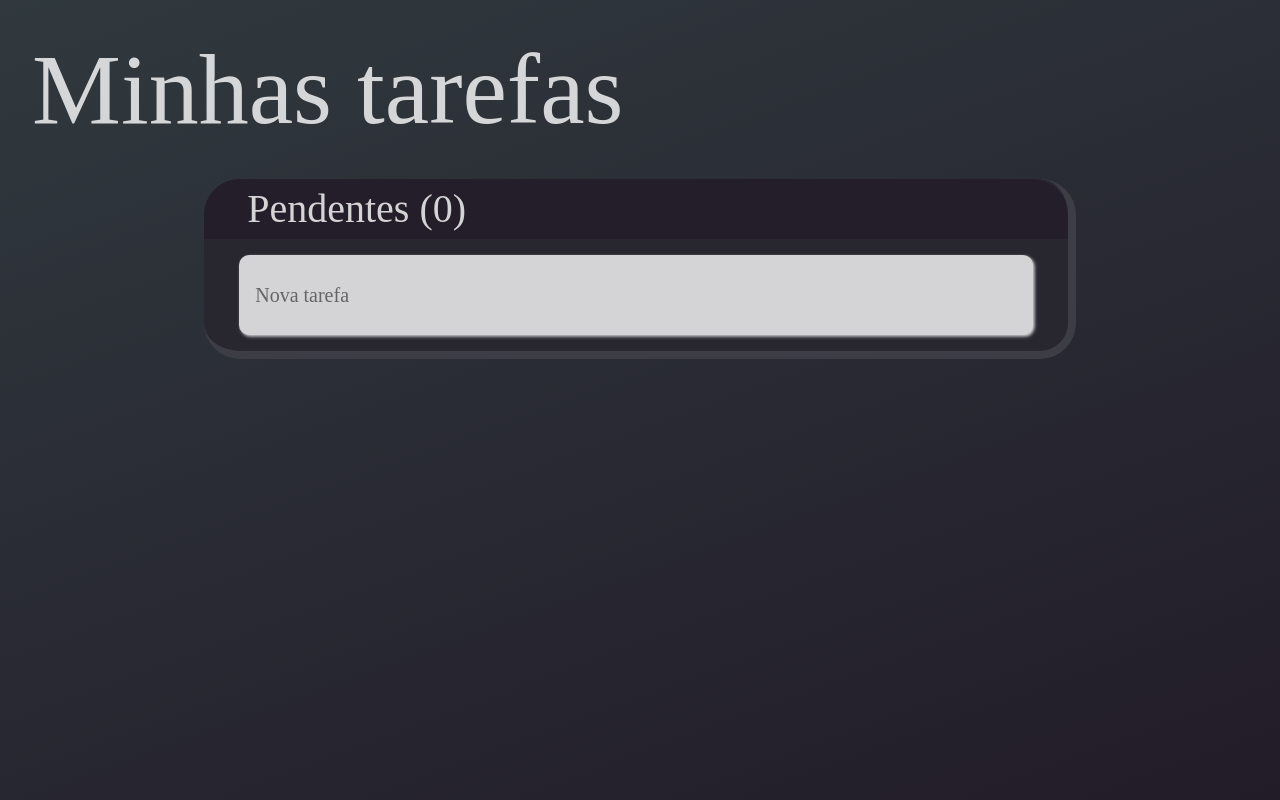
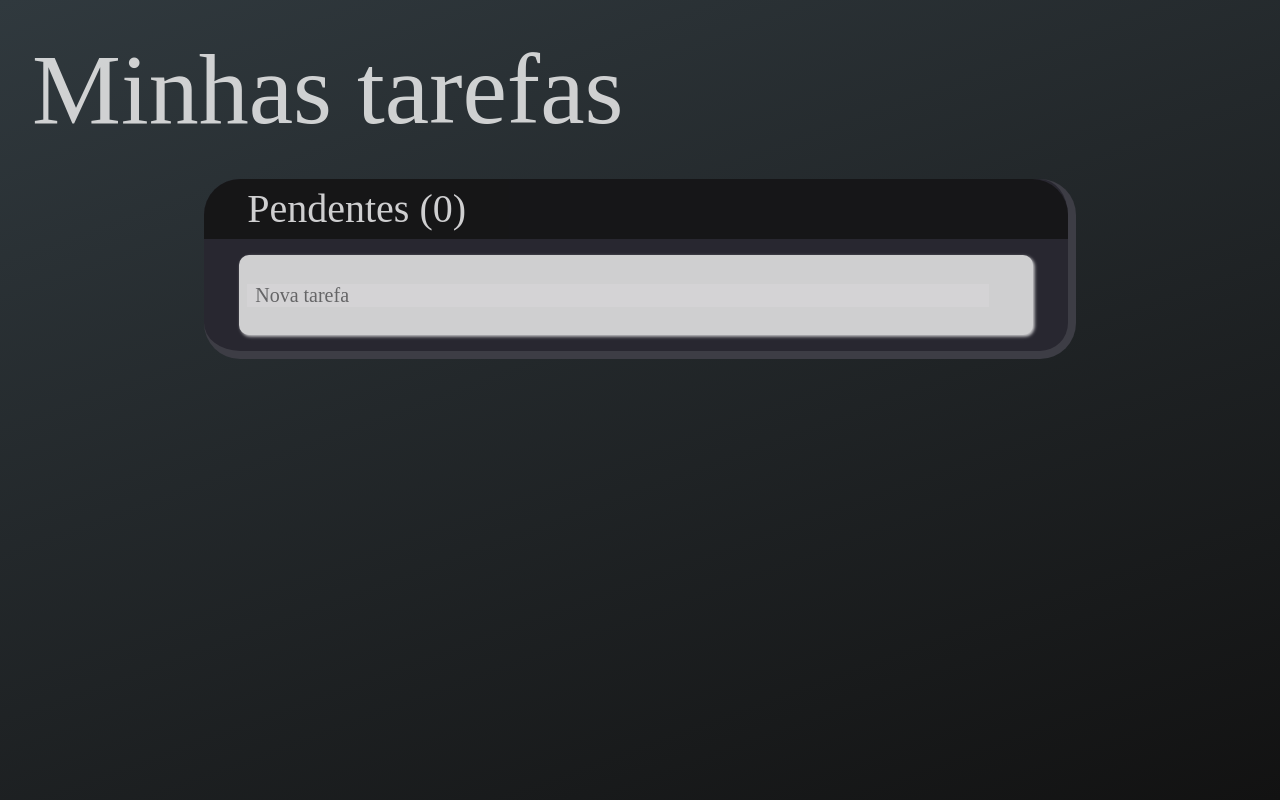
Before and after one commit to l-ricardo/ToDoList, a React (Create React App) app: page / in a window 1280 px wide. Built offline with nearby package versions, Linux system fonts and the light colour scheme; some icons are missing; a web font is replaced by a local one.

Commit message:
usando tostify

```diff
--- a/package.json
+++ b/package.json
@@ -9,6 +9,7 @@
     "react": "^18.2.0",
     "react-dom": "^18.2.0",
     "react-scripts": "5.0.1",
+    "react-toastify": "^9.1.1",
     "web-vitals": "^2.1.4"
   },
   "scripts": {
--- a/src/App.js
+++ b/src/App.js
@@ -1,12 +1,24 @@
-import TaskList from './components/TaskList'
+import TaskList from "./components/TaskList"
+import { ToastContainer } from "react-toastify"
 
-import './styles/App.css'
+import "react-toastify/dist/ReactToastify.css"
+import "./styles/App.css"
 
 export default function App() {
   return (
     <>
+      <ToastContainer
+        position="top-center"
+        autoClose={2000}
+        closeOnClick
+        rtl={false}
+        pauseOnFocusLoss
+        draggable
+        pauseOnHover
+        theme="dark"
+      />
       <h1>Minhas tarefas</h1>
       <TaskList />
     </>
-  );
+  )
 }
--- a/src/Styles/App.css
+++ b/src/Styles/App.css
@@ -1,11 +1,11 @@
-@import url('https://fonts.googleapis.com/css2?family=Iceberg&display=swap');
+@import url("https://fonts.googleapis.com/css2?family=Iceberg&display=swap");
 
 :root {
-  --dark-color: #221C28;
+  --dark-color: #121212;
   --ligth-color: #30393E;
-  --main-color: #fff;
+  --main-color: #f9f9f9;
   --seconday-color: #282730;
-  --contrast-color: #2543da;
+  --contrast-color: #bb86fc;
 
   --h1-font: 6.25rem;
   --h2-font: 2.5rem;
@@ -16,7 +16,7 @@
   margin: 0;
   padding: 0;
 
-  font-family: 'Iceberg', cursive;
+  font-family: "Iceberg", cursive;
   font-weight: 400;
   font-style: normal;
 }
--- a/src/Styles/TaskList.module.css
+++ b/src/Styles/TaskList.module.css
@@ -11,5 +11,5 @@
     display: flex;
     flex-direction: column;
     align-items: center;
-    margin: 2rem auto ;
+    margin: 2rem auto;
 }
--- a/src/components/TaskForm.js
+++ b/src/components/TaskForm.js
@@ -1,6 +1,7 @@
 import { useState, useEffect } from "react"
 
-import { Icon } from '@iconify/react';
+import { Icon } from "@iconify/react"
+import { toast } from "react-toastify"
 
 import styles from "../styles/TaskItem.module.css"
 
@@ -24,8 +25,10 @@ export default function TaskForm({ addTask, inputText }) {
     const submitHandler = () => {
         if (text.trim() !== "") {
             newTask(text)
+            setText("")
+        } else {
+            toast("O campo de nova tarefa não pode estar vazio!")
         }
-        setText("")
     }
 
     return (
--- a/src/components/TaskItem.js
+++ b/src/components/TaskItem.js
@@ -1,6 +1,6 @@
-import styles from "../styles/TaskItem.module.css";
+import styles from "../styles/TaskItem.module.css"
 
-import { Icon } from '@iconify/react';
+import { Icon } from "@iconify/react"
 
 export default function TaskItem({ task, toggleTaskCompletion, editTask, deleteTask }) {
     return (
```
Also changed, not shown: src/components/TaskList.js (+9 -9 lines), src/index.js (+6 -6 lines), 2 other files (tests, documents, lock files or other folders).
